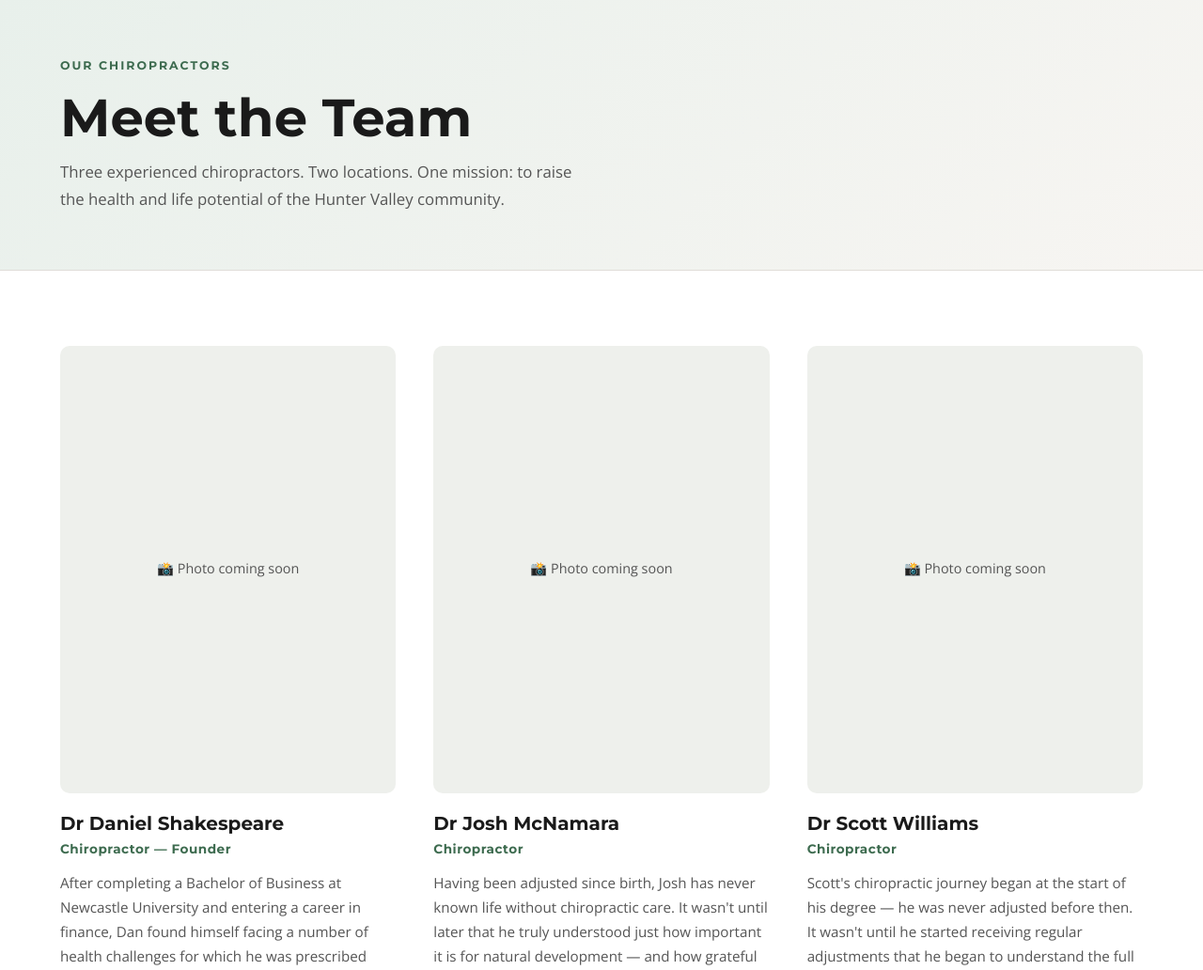
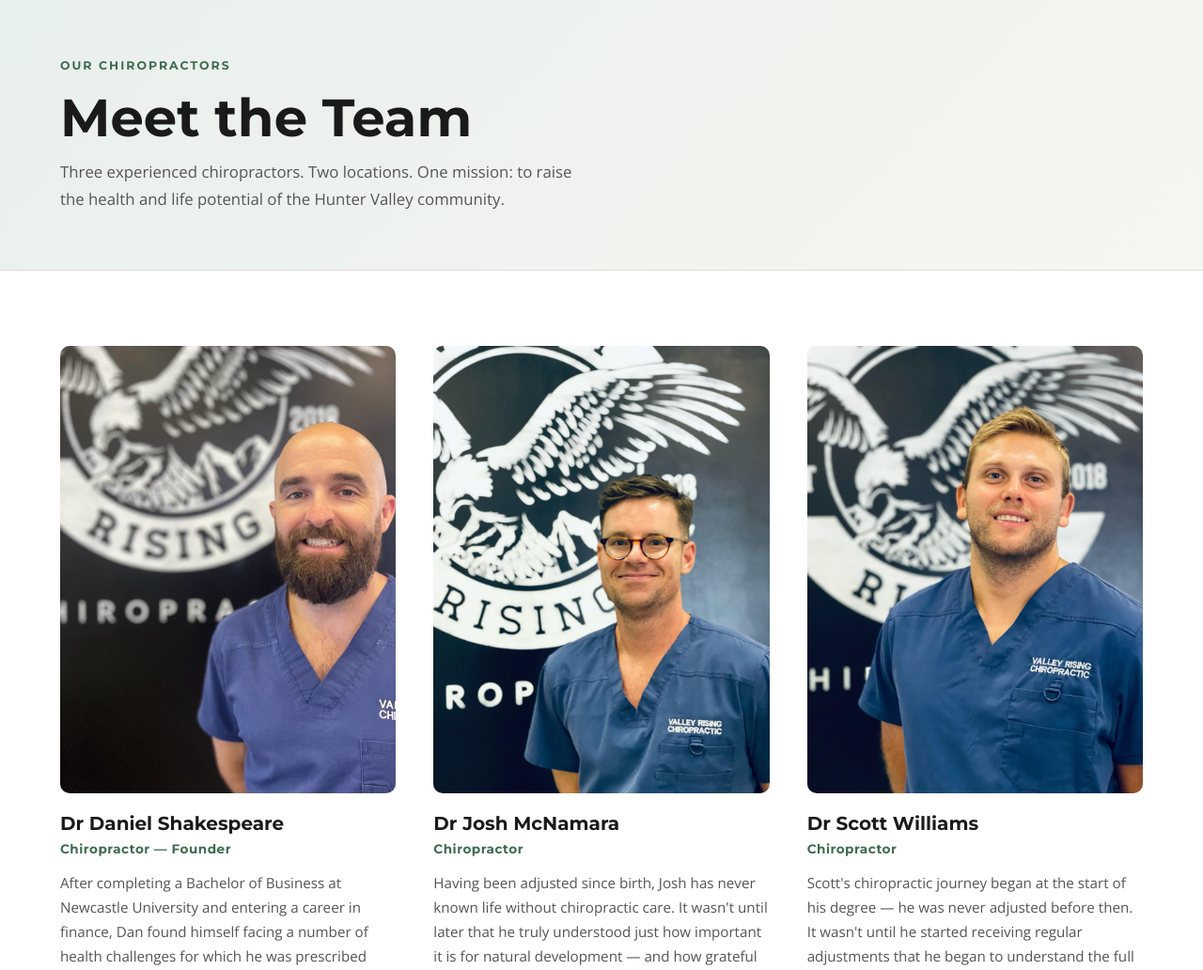
Before and after one commit to mymedsbot/valleyrising-web, a Flask app: page /team in a window 1280 px wide. Shown: the part 71-1103 px from the top of the page at 94% size. Run offline with Flask 3, Linux system fonts and the light colour scheme.

Commit message:
Add team headshots - Dan Shakespeare, Josh McNamara, Scott Williams

```diff
--- a/templates/team.html
+++ b/templates/team.html
@@ -14,7 +14,7 @@
   <div class="team-grid">
 
     <div class="team-card">
-      <div class="team-photo">📸 Photo coming soon</div>
+      <div class="team-photo"><img src="{{ url_for('static', filename='images/dan-shakespeare.jpg') }}" alt="Dr Daniel Shakespeare" style="width:100%;height:100%;object-fit:cover;"></div>
       <h3>Dr Daniel Shakespeare</h3>
       <div class="team-role">Chiropractor — Founder</div>
       <p>After completing a Bachelor of Business at Newcastle University and entering a career in finance, Dan found himself facing a number of health challenges for which he was prescribed regular ongoing medication. Seeking an alternative, he began chiropractic care — and found that those issues, and a number of others he'd written off as "normal", ultimately resolved.</p>
@@ -25,7 +25,7 @@
     </div>
 
     <div class="team-card">
-      <div class="team-photo">📸 Photo coming soon</div>
+      <div class="team-photo"><img src="{{ url_for('static', filename='images/josh-mcnamara.jpg') }}" alt="Dr Josh McNamara" style="width:100%;height:100%;object-fit:cover;"></div>
       <h3>Dr Josh McNamara</h3>
       <div class="team-role">Chiropractor</div>
       <p>Having been adjusted since birth, Josh has never known life without chiropractic care. It wasn't until later that he truly understood just how important it is for natural development — and how grateful he was to have had that care throughout his life.</p>
@@ -36,7 +36,7 @@
     </div>
 
     <div class="team-card">
-      <div class="team-photo">📸 Photo coming soon</div>
+      <div class="team-photo"><img src="{{ url_for('static', filename='images/scott-williams.jpg') }}" alt="Dr Scott Williams" style="width:100%;height:100%;object-fit:cover;"></div>
       <h3>Dr Scott Williams</h3>
       <div class="team-role">Chiropractor</div>
       <p>Scott's chiropractic journey began at the start of his degree — he was never adjusted before then. It wasn't until he started receiving regular adjustments that he began to understand the full benefits. As a rugby league player throughout his life, he found in chiropractic what he needed to stay on the field and keep doing what he loved.</p>
```
Also changed, not shown: static/images/dan-shakespeare.jpg (added), static/images/josh-mcnamara.jpg (added), static/images/scott-williams.jpg (added).
